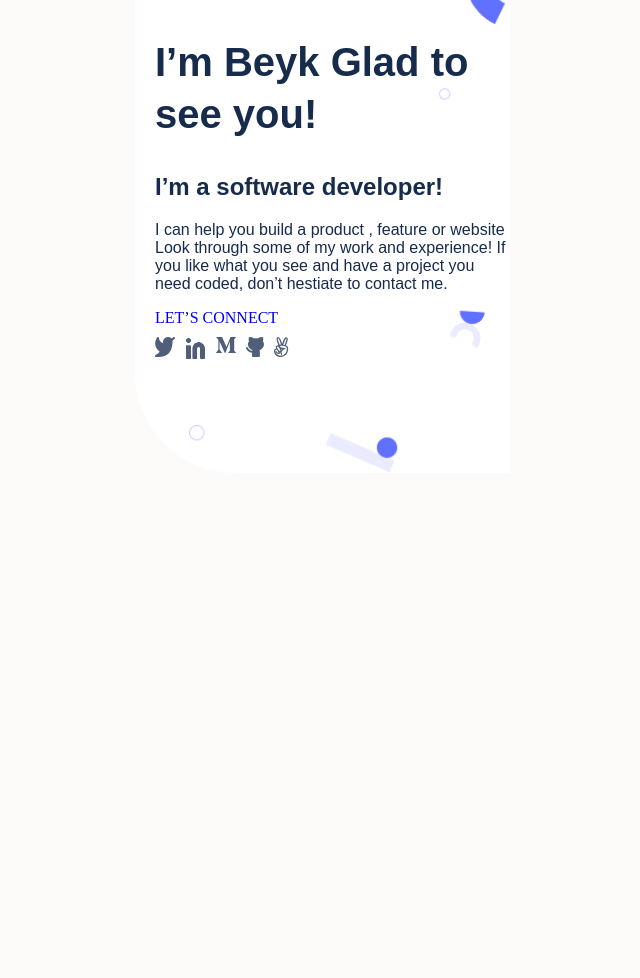
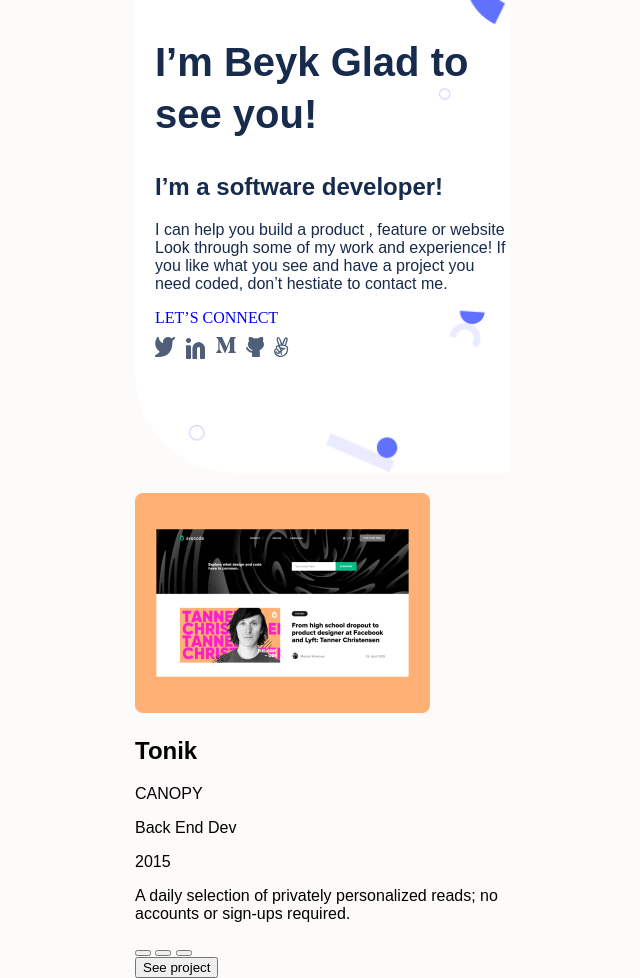
Before and after one commit to beyk/Portfolio-mobile-version, a plain HTML site: page index.html in a window 1280 px wide. Shown: the part 167-1145 px from the top of the page, without its empty margins (165-805 px from the left). Before the commit the page ends 800 px from the top, so only its background shows below. Drawn offline with Linux system fonts and the light colour scheme.

Commit message:
add the first part of work section elements in index.html

```diff
--- a/index.html
+++ b/index.html
@@ -39,6 +39,27 @@
         </div>
 
     </section>
+    <section class="work">
+        <div class="work-tonic">
+            <div>
+                <img src="images/Snapshoot1.png">
+            </div>
+            <h1>Tonik</h1>
+            <div class="text-info">
+                <p class="client-name">CANOPY</p>
+                <p class="role">Back End Dev</p>
+                <p class="year">2015</p>
+            </div>
+            <p class="work-text">A daily selection of privately personalized reads; no accounts or sign-ups required.</p>
+            <div class="tags">
+                <button></button>
+                <button></button>
+                <button></button>
+            </div>
+            <button class="see-proj">See project</button>
+        </div>
+
+    </section>
 </div>
 </body>
 </html>
--- a/styles/main.css
+++ b/styles/main.css
@@ -16,7 +16,7 @@ body {
   border-bottom-left-radius: 90px;
 }
 
-section {
+.hero {
   background: url("../images/bg-shapes.png");
   padding-left: 20px;
   background-size: cover;
```
Also changed, not shown: images/Snapshoot1.png (added).
